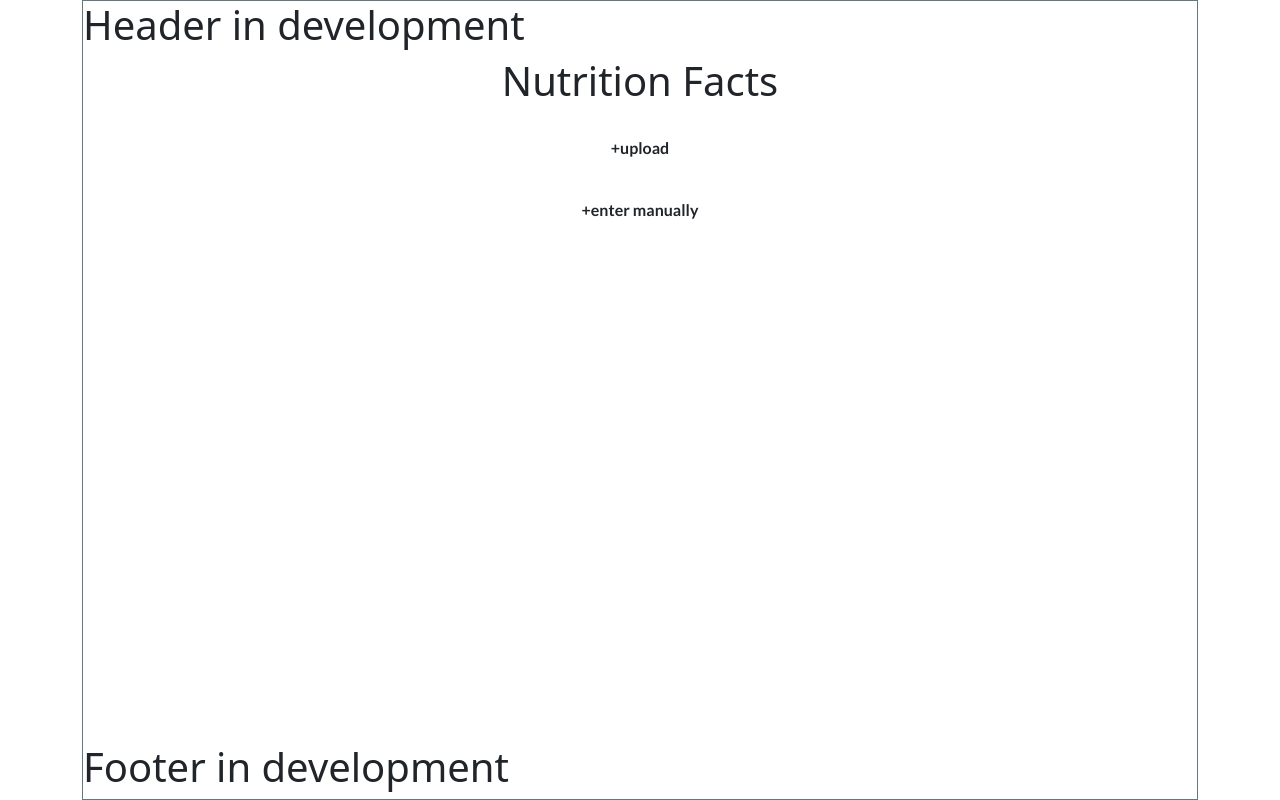
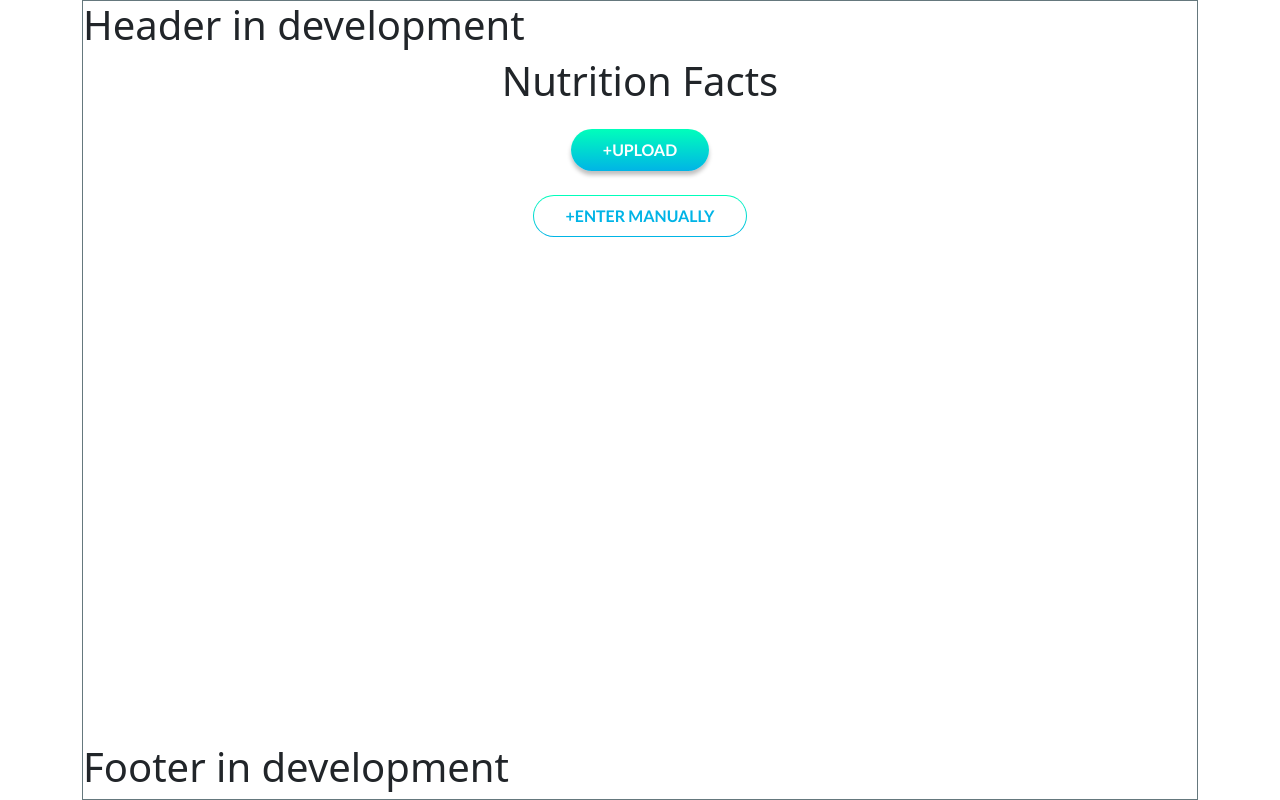
Before and after one commit to bgmcmullen/AI-Health-Project, a website built with Parcel: page src/index.html in a window 1280 px wide. Built offline with nearby package versions, Linux system fonts and the light colour scheme.

Commit message:
Create Buttons and Homepage scss modules; _buttons.scss serves to style all buttons in one file; import _buttons.scss before all other modules to make buttons customizable in future components

```diff
--- /dev/null
+++ b/src/scss/_buttons.scss
@@ -0,0 +1,32 @@
+// SHARED BY ALL BUTTONS
+.btn {
+  text-transform: uppercase;
+  border-radius: 9999px;
+}
+
+// BUTTON WITH SHADOW
+.btn-shadow {
+  box-shadow: 0px 4px 4px 0px #00000040;
+}
+
+// FILLED BUTTON
+.btn-filled {
+  background-image: linear-gradient($light-turquoise, $cerulean-blue);
+  border: none;
+  color: white;
+  padding: 9px 32px;
+}
+
+// BORDERED BUTTON
+.btn-border {
+  padding: 0;
+  border: double 1px transparent;
+  background-image: linear-gradient(white, white), linear-gradient($light-turquoise, $cerulean-blue);
+  background-origin: border-box;
+  background-clip: content-box, border-box;
+  color: $cerulean-blue;
+
+  span {
+    margin: 8px 32px;
+  }
+}
--- /dev/null
+++ b/src/scss/_homepage.scss
@@ -0,0 +1,7 @@
+#homepage {
+  #upload button,
+  #manually button {
+    font-size: 12px;
+    width: 100%;
+  }
+}
--- a/src/scss/styles.scss
+++ b/src/scss/styles.scss
@@ -28,6 +28,8 @@ $theme-colors: map-merge($theme-colors, (
 // Import module SCSS
 @import "layout";
 @import "splashscreen";
+@import "buttons";
+@import "homepage";
 @import "uploading";
 
 // Define font classes
```
